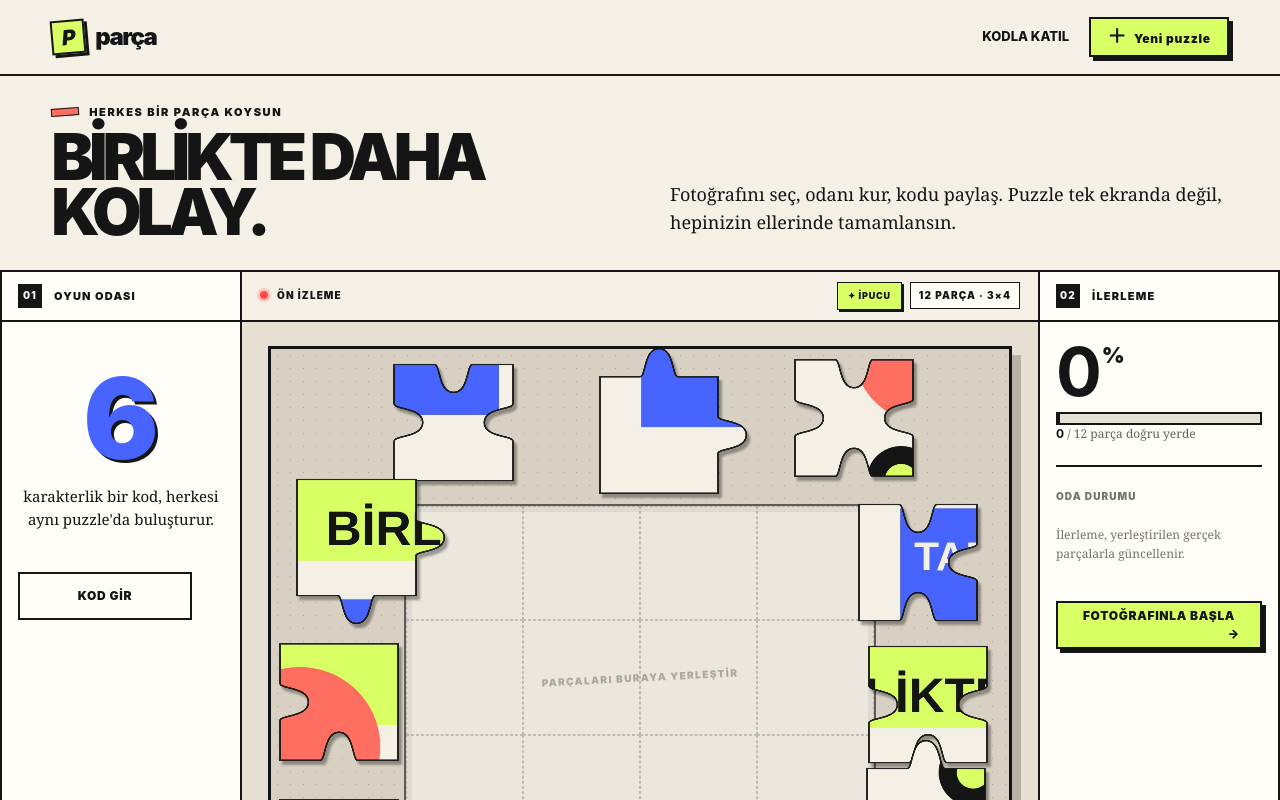
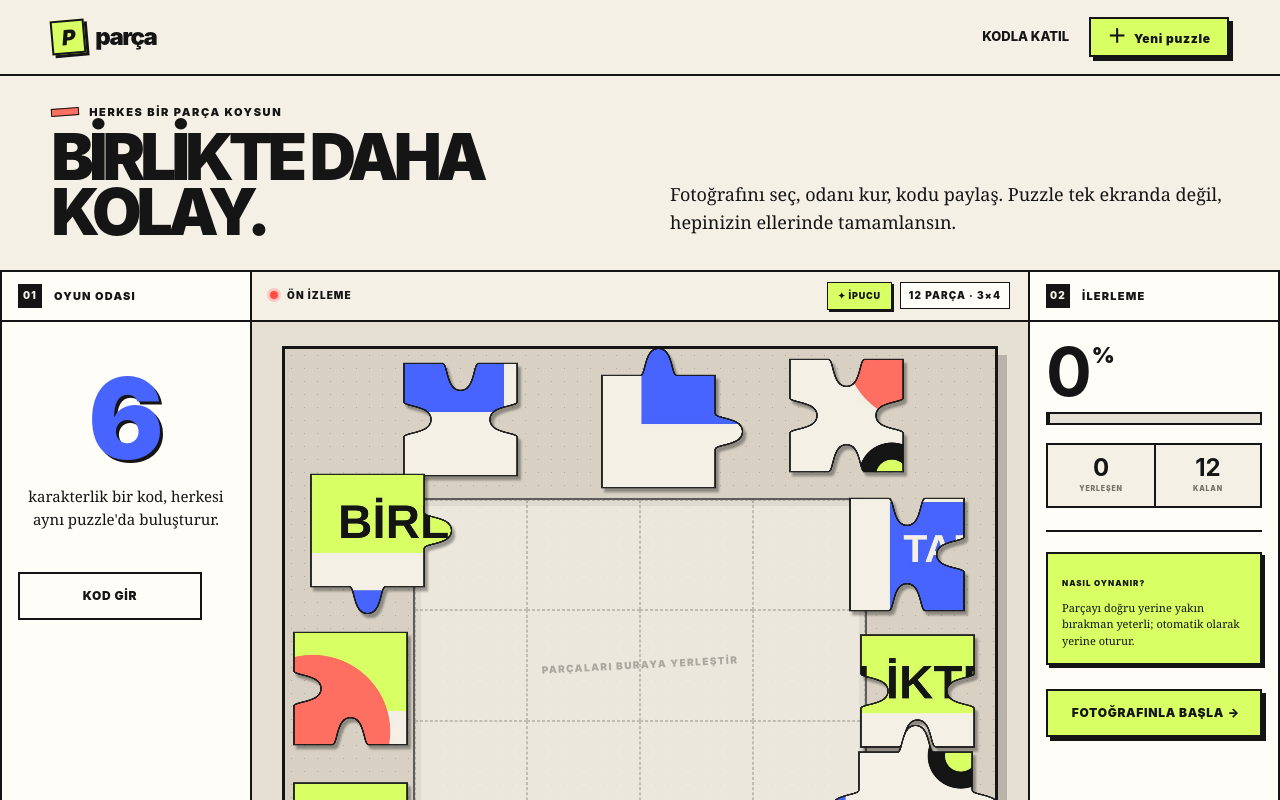
Before and after one commit to batuhanbural/puzzlebeyond, a Next.js app: page / in a window 1280 px wide. Shown: the top 800 px of the page. Built offline with nearby package versions, Linux system fonts and the light colour scheme.

Commit message:
Refine game room interface

```diff
--- a/app/globals.css
+++ b/app/globals.css
@@ -6,8 +6,9 @@ html { background:var(--paper); }
 body { margin:0; color:var(--ink); background:var(--paper); font-family:Inter, ui-sans-serif, system-ui, -apple-system, BlinkMacSystemFont, "Segoe UI", sans-serif; }
 button,input { font:inherit; }
 button { color:inherit; }
+button:focus-visible,input:focus-visible { outline:3px solid var(--blue); outline-offset:3px; }
 .site-shell { min-height:100vh; overflow:hidden; }
-.topbar { height:76px; padding:0 4vw; display:flex; align-items:center; justify-content:space-between; border-bottom:2px solid var(--ink); background:var(--paper); }
+.topbar { position:sticky; z-index:80; top:0; height:76px; padding:0 4vw; display:flex; align-items:center; justify-content:space-between; border-bottom:2px solid var(--ink); background:rgba(244,240,230,.96); backdrop-filter:blur(10px); }
 .brand { display:flex; align-items:center; gap:10px; background:none; border:0; font-size:24px; font-weight:950; letter-spacing:-1.5px; cursor:pointer; }
 .brand-mark { width:34px; height:34px; border:2px solid var(--ink); display:grid; place-items:center; background:var(--lime); font-size:21px; font-style:italic; transform:rotate(-5deg); box-shadow:3px 3px 0 var(--ink); }
 .header-actions { display:flex; align-items:center; gap:20px; }
@@ -22,11 +23,14 @@ button { color:inherit; }
 .outline-button:hover { background:var(--ink); color:var(--paper); }
 .full { width:100%; }
 .hero-strip { padding:28px 4vw 30px; display:grid; grid-template-columns:1fr 1fr; gap:60px; align-items:end; border-bottom:2px solid var(--ink); }
+.hero-strip.compact { padding-top:18px; padding-bottom:20px; align-items:center; }
+.hero-strip.compact h1 { font-size:clamp(32px,4vw,54px); letter-spacing:-3px; }
+.hero-strip.compact>p { font-size:15px; }
 .eyebrow { margin:0 0 8px; font-size:11px; font-weight:950; letter-spacing:1.6px; text-transform:uppercase; }
 .eyebrow::before { content:""; display:inline-block; width:28px; height:8px; margin-right:10px; background:var(--coral); border:1px solid var(--ink); transform:rotate(-4deg); }
 h1 { margin:0; max-width:780px; font-size:clamp(42px,5vw,78px); line-height:.87; letter-spacing:-5px; font-weight:950; text-transform:uppercase; }
 .hero-strip>p { max-width:560px; margin:0 0 3px auto; font-family:Georgia,serif; font-size:18px; line-height:1.55; }
-.game-layout { display:grid; grid-template-columns:240px minmax(450px,1fr) 240px; max-width:1500px; margin:0 auto; border-left:2px solid var(--ink); border-right:2px solid var(--ink); }
+.game-layout { display:grid; grid-template-columns:250px minmax(500px,1fr) 250px; max-width:1560px; margin:0 auto; border-left:2px solid var(--ink); border-right:2px solid var(--ink); }
 .panel { min-width:0; background:var(--white); }
 .room-panel { border-right:2px solid var(--ink); }
 .progress-panel { border-left:2px solid var(--ink); }
@@ -38,6 +42,9 @@ h1 { margin:0; max-width:780px; font-size:clamp(42px,5vw,78px); line-height:.87;
 .room-code { width:calc(100% - 32px); margin:0 16px!important; padding:10px 9px; display:flex; justify-content:space-between; align-items:center; border:2px solid var(--ink); background:var(--lime); font-size:28px; font-weight:950; letter-spacing:5px; cursor:pointer; box-shadow:3px 3px 0 var(--ink); }
 .room-code span { font-size:16px; letter-spacing:0; }
 .room-hint { color:#696761; font-family:Georgia,serif; font-size:12px; line-height:1.45; }
+.room-state { min-height:34px; padding:0 9px; display:flex; align-items:center; gap:7px; border:1.5px solid var(--ink); background:#eeeadf; font-size:8px; letter-spacing:.8px; }
+.room-state .live-dot { width:6px; height:6px; margin:0; box-shadow:none; }
+.room-state>span:last-child { margin-left:auto; color:#6d6962; font-weight:850; text-transform:uppercase; }
 .divider { height:2px; background:var(--ink); margin-top:22px!important; }
 .players { margin-top:0!important; }
 .player { display:flex; align-items:center; gap:9px; min-height:42px; border-bottom:1px solid #cbc7bd; font-size:12px; font-weight:800; }
@@ -49,8 +56,8 @@ h1 { margin:0; max-width:780px; font-size:clamp(42px,5vw,78px); line-height:.87;
 .empty-room { min-height:350px; display:flex; flex-direction:column; justify-content:center; text-align:center; }
 .empty-room .big-number { display:block; font-size:112px; line-height:.8; font-weight:950; color:var(--blue); text-shadow:3px 3px 0 var(--ink); }
 .empty-room p { margin:22px auto; font-family:Georgia,serif; font-size:15px; line-height:1.5; }
-.board-section { min-width:0; padding:0 26px 28px; background:#e6e0d3; }
-.board-toolbar { height:50px; margin:0 -26px 24px; padding:0 18px; display:flex; align-items:center; justify-content:space-between; border-bottom:2px solid var(--ink); background:var(--paper); font-size:10px; font-weight:950; letter-spacing:1.1px; }
+.board-section { min-width:0; padding:0 30px 32px; background:#e6e0d3; }
+.board-toolbar { height:50px; margin:0 -30px 24px; padding:0 18px; display:flex; align-items:center; justify-content:space-between; border-bottom:2px solid var(--ink); background:var(--paper); font-size:10px; font-weight:950; letter-spacing:1.1px; }
 .live-dot { display:inline-block; width:8px; height:8px; margin-right:6px; border-radius:50%; background:#ff4d41; box-shadow:0 0 0 3px #ffc7c2; }
 .toolbar-right { display:flex; align-items:center; gap:8px; }
 .hint-button { height:28px; padding:0 10px; border:1.5px solid var(--ink); background:var(--lime); font-size:9px; font-weight:950; letter-spacing:.8px; cursor:pointer; box-shadow:2px 2px 0 var(--ink); }
@@ -86,6 +93,14 @@ h1 { margin:0; max-width:780px; font-size:clamp(42px,5vw,78px); line-height:.87;
 .progress-track i { display:block; height:100%; background:var(--coral); border-right:2px solid var(--ink); transition:width .25s; }
 .progress-panel>p:not(.muted-label) { font-family:Georgia,serif; font-size:12px; color:#66635d; }
 .progress-panel>p b { color:var(--ink); font-family:Inter,sans-serif; }
+.stat-grid { display:grid; grid-template-columns:1fr 1fr; margin-top:18px!important; border:2px solid var(--ink); }
+.stat-grid>div { min-width:0; padding:11px 8px; display:grid; gap:4px; text-align:center; background:var(--paper); }
+.stat-grid>div+div { border-left:2px solid var(--ink); }
+.stat-grid strong { font-size:24px; line-height:1; }
+.stat-grid span { color:#77736b; font-size:7px; font-weight:950; letter-spacing:.8px; }
+.tip-card { margin-top:20px!important; padding:14px; border:2px solid var(--ink); background:var(--lime); box-shadow:3px 3px 0 var(--ink); }
+.tip-card>span { font-size:8px; font-weight:950; letter-spacing:1px; }
+.tip-card p { margin:8px 0 0; font-family:Georgia,serif; font-size:11px; line-height:1.5; }
 .activity { min-height:54px; display:flex; align-items:center; gap:8px; border-bottom:1px solid #cbc7bd; }
 .avatar.mini { flex:0 0 auto; width:29px; height:29px; }
 .activity p { margin:0; font-family:Georgia,serif; font-size:10px; line-height:1.35; }
@@ -124,7 +139,7 @@ fieldset { margin:20px 0 0; padding:0; border:0; }
 .code-input { width:100%; height:84px; padding:0 12px; border:3px solid var(--ink); background:var(--white); text-align:center; font-size:38px; font-weight:950; letter-spacing:12px; text-transform:uppercase; outline:none; }
 
 @media (max-width:1050px) {
-  .game-layout { grid-template-columns:minmax(420px,1fr) 220px; border-left:0; border-right:0; }
+  .game-layout { grid-template-columns:minmax(420px,1fr) 230px; border-left:0; border-right:0; }
   .room-panel { display:none; }
   .board-section { border-left:0; }
   .mobile-room-actions { display:flex; justify-content:center; margin-top:24px; }
@@ -133,6 +148,7 @@ fieldset { margin:20px 0 0; padding:0; border:0; }
   .topbar { height:66px; padding:0 18px; }
   .text-button { display:none; }
   .hero-strip { display:block; padding:28px 20px; }
+  .hero-strip.compact { padding:16px 20px; }
   .hero-strip>p { margin:18px 0 0; font-size:15px; }
   h1 { font-size:48px; letter-spacing:-3px; }
   .game-layout { display:block; }
@@ -141,9 +157,10 @@ fieldset { margin:20px 0 0; padding:0; border:0; }
   .puzzle-workspace { min-height:0; box-shadow:5px 5px 0 rgba(21,21,21,.25); }
   .puzzle-board-guide>p { font-size:7px; letter-spacing:.7px; }
   .progress-panel { border-top:2px solid var(--ink); border-left:0; display:grid; grid-template-columns:1fr 1fr; column-gap:20px; }
-  .progress-panel .panel-heading,.progress-panel .divider,.progress-panel .muted-label,.progress-panel .activity,.progress-panel .create-main { display:none; }
+  .progress-panel .panel-heading,.progress-panel .divider,.progress-panel .muted-label,.progress-panel .activity,.progress-panel .create-main,.progress-panel .tip-card { display:none; }
   .progress-value { grid-row:1 / 3; }
   .progress-track { margin-top:26px; }
+  .stat-grid { margin-top:18px!important; }
   .notice { border-left:0; border-right:0; }
   footer { padding:18px 20px; gap:16px; }
   footer p { display:none; }
@@ -151,3 +168,6 @@ fieldset { margin:20px 0 0; padding:0; border:0; }
   .dialog h2 { font-size:34px; }
   .code-input { font-size:30px; letter-spacing:8px; }
 }
+@media (prefers-reduced-motion:reduce) {
+  *,*::before,*::after { scroll-behavior:auto!important; animation-duration:.01ms!important; animation-iteration-count:1!important; transition-duration:.01ms!important; }
+}
--- a/app/page.tsx
+++ b/app/page.tsx
@@ -206,6 +206,7 @@ export default function Home() {
   const cols = room?.cols ?? DEFAULT_COLS;
   const pieceCount = rows * cols;
   const solvedCount = pieces.filter((piece) => piece.locked).length;
+  const remainingCount = pieceCount - solvedCount;
   const progress = Math.round((solvedCount / pieceCount) * 100);
   const hintPiece = pieces.find((piece) => !piece.locked);
 
@@ -353,7 +354,7 @@ export default function Home() {
         </div>
       </header>
 
-      <section className="hero-strip">
+      <section className={`hero-strip ${room ? "compact" : ""}`}>
         <div>
           <p className="eyebrow">Herkes bir parça koysun</p>
           <h1>{room ? room.title : "Birlikte daha kolay."}</h1>
@@ -369,6 +370,7 @@ export default function Home() {
               <p className="muted-label">ODA KODU</p>
               <button className="room-code" onClick={copyCode} title="Kopyala">{room.code}<span>⧉</span></button>
               <p className="room-hint">Arkadaşların bu kodu girerek aynı tahtaya bağlanabilir.</p>
+              <div className="room-state"><span className="live-dot" /><b>ODA AÇIK</b><span>{pieceCount} parça</span></div>
               <div className="divider" />
               <p className="muted-label">OYUNCULAR · 1</p>
               <div className="players">
@@ -463,10 +465,12 @@ export default function Home() {
           <div className="panel-heading"><span className="index">02</span><span>İLERLEME</span></div>
           <div className="progress-value"><strong>{progress}</strong><span>%</span></div>
           <div className="progress-track"><i style={{ width: `${progress}%` }} /></div>
-          <p><b>{solvedCount}</b> / {pieceCount} parça doğru yerde</p>
+          <div className="stat-grid">
+            <div><strong>{solvedCount}</strong><span>YERLEŞEN</span></div>
+            <div><strong>{remainingCount}</strong><span>KALAN</span></div>
+          </div>
           <div className="divider" />
-          <p className="muted-label">ODA DURUMU</p>
-          <p className="activity-empty">İlerleme, yerleştirilen gerçek parçalarla güncellenir.</p>
+          <div className="tip-card"><span>NASIL OYNANIR?</span><p>Parçayı doğru yerine yakın bırakman yeterli; otomatik olarak yerine oturur.</p></div>
           {!room && <button className="primary-button full create-main" onClick={() => setDialog("create")}>FOTOĞRAFINLA BAŞLA <span>→</span></button>}
         </aside>
       </section>
```
